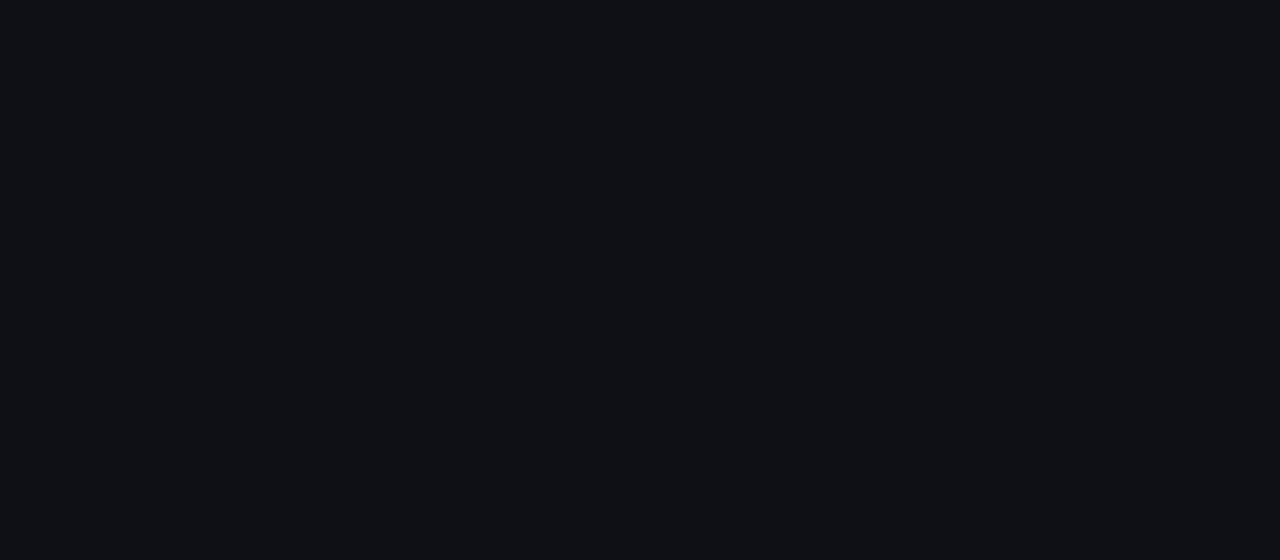
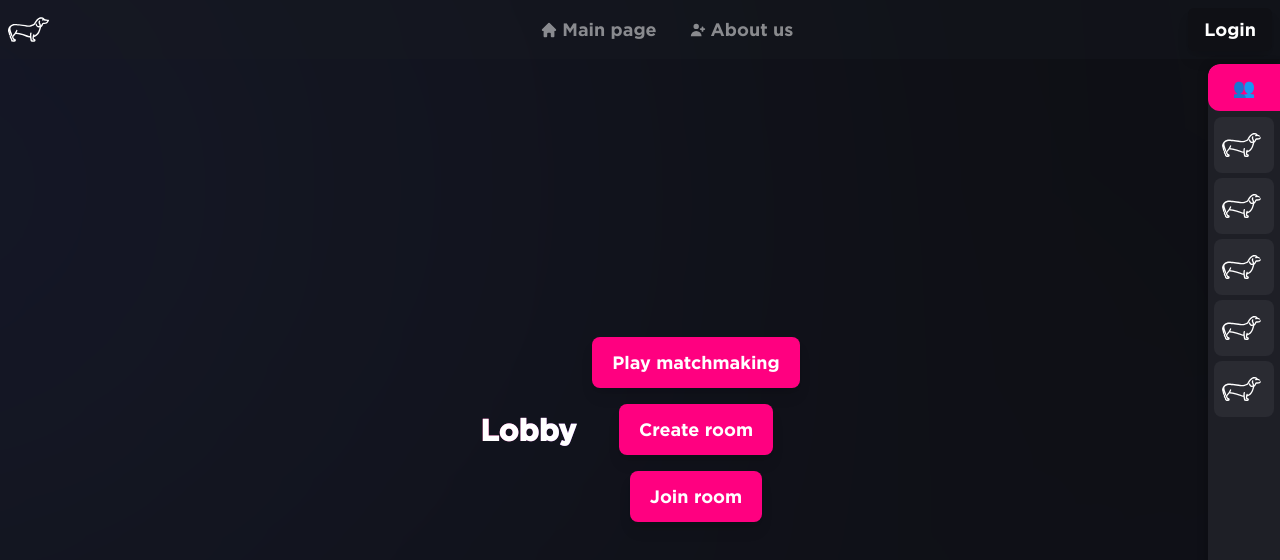
Before and after one commit to Dachshund-Development-kft/dagames-frontend, a React (Vite) app: page /game in a window 1280 px wide. Shown: the top 560 px of the page. Built offline with nearby package versions, Linux system fonts and the light colour scheme.

Commit message:
Add LobbyPage component with navigation and friend list integration

```diff
--- a/src/pages/game/LobbyPage.tsx
+++ b/src/pages/game/LobbyPage.tsx
@@ -1,10 +1,29 @@
 import React from 'react';
+import NavLayoutGame from '../../components/game/navLayoutGame';
+import FriendList from '../../components/game/FriendList';
 
 const LobbyPage: React.FC = () => {
     return (
-        <div className='overflow-hidden'>
-
-        </div>
+        <main className='flex flex-col items-center justify-center min-h-screen bg-[#0F1015]' style={{ backgroundImage: "url(/blobs.svg)" }}>
+            <NavLayoutGame />
+            <FriendList />
+            <div className='flex flex-grow items-center justify-center gap-4'>
+                <h1 className='text-3xl font-bold text-white bg-clip-text bg-gradient-to-r from-[#FF0080] to-[#7928CA]'>
+                    Lobby
+                </h1>
+                <div className='flex flex-col items-center justify-center gap-4'>
+                <button className='bg-[#FF0080] text-white px-5 py-3 rounded-lg shadow-lg flex items-center justify-center gap-2 transition-all duration-300 hover:scale-105 hover:shadow-xl'>
+                        Play matchmaking
+                    </button>
+                    <button className='bg-[#FF0080] text-white px-5 py-3 rounded-lg shadow-lg flex items-center justify-center gap-2 transition-all duration-300 hover:scale-105 hover:shadow-xl'>
+                        Create room
+                    </button>
+                    <button className='bg-[#FF0080] text-white px-5 py-3 rounded-lg shadow-lg flex items-center justify-center gap-2 transition-all duration-300 hover:scale-105 hover:shadow-xl'>
+                        Join room
+                    </button>
+                </div>
+            </div>
+        </main>
     );
 };
 
```
